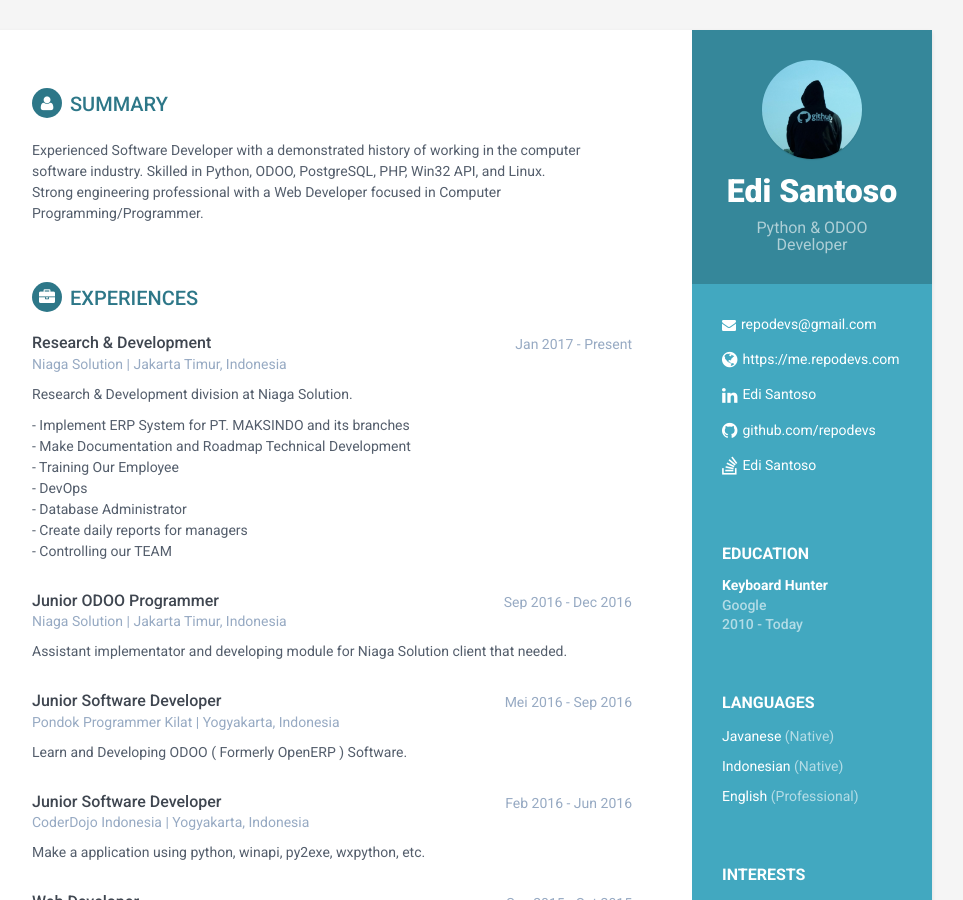
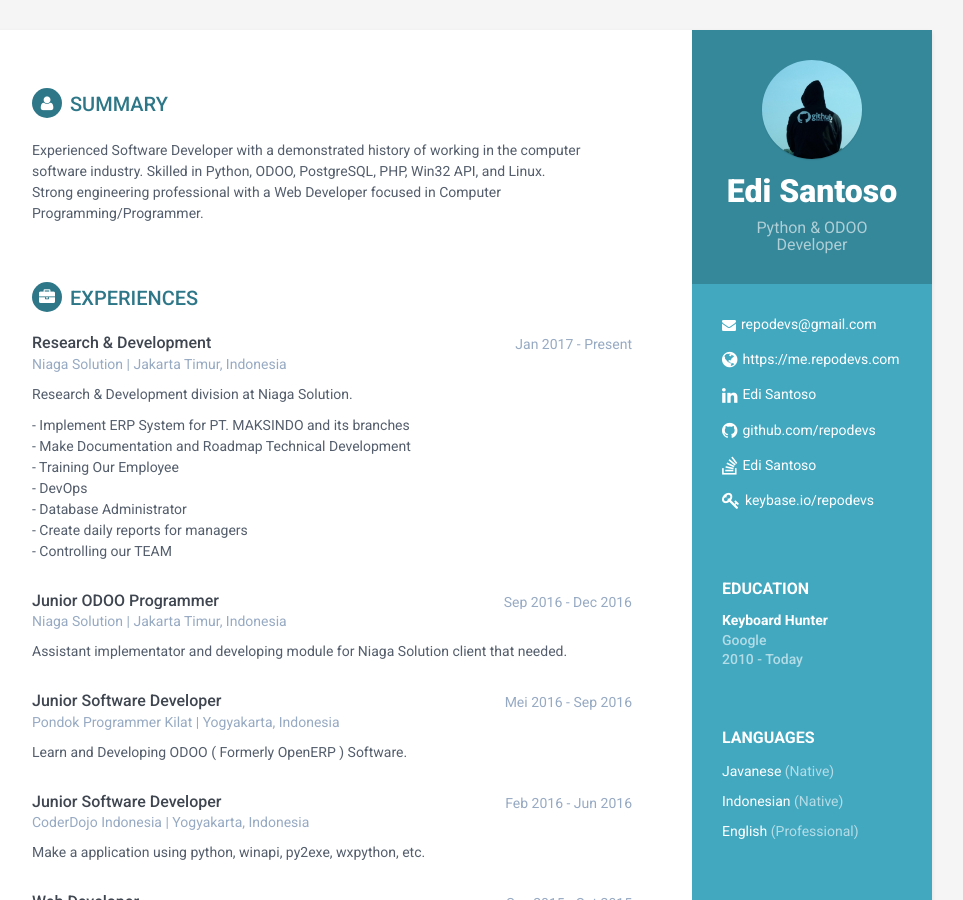
Before and after one commit to repodevs/repodevs.github.io, a Jekyll site: the page built from resume.html, in a window 1280 px wide and 900 px high. Shown: the whole window, without its empty margins (188-1151 px from the left). Built offline with Jekyll 4.4.1, drawn with Linux system fonts in a browser that asks for light colours.

Commit message:
add keybase.io id

```diff
--- a/_includes/cv/sidebar.html
+++ b/_includes/cv/sidebar.html
@@ -43,6 +43,8 @@
 
                     <li class="twitter"><i class="fa fa-stack-overflow"></i><a href="https://stackoverflow.com/users/5460735/edi-santoso" target="_blank">Edi Santoso</a></li>
 
+                    <li class="twitter"><i class="fa fa-key"></i><a href="https://keybase.io/repodevs" target="_blank">keybase.io/repodevs</a></li>
+
                 </ul>
             </div><!--//contact-container-->
            {% include cv/education.html %}
```
